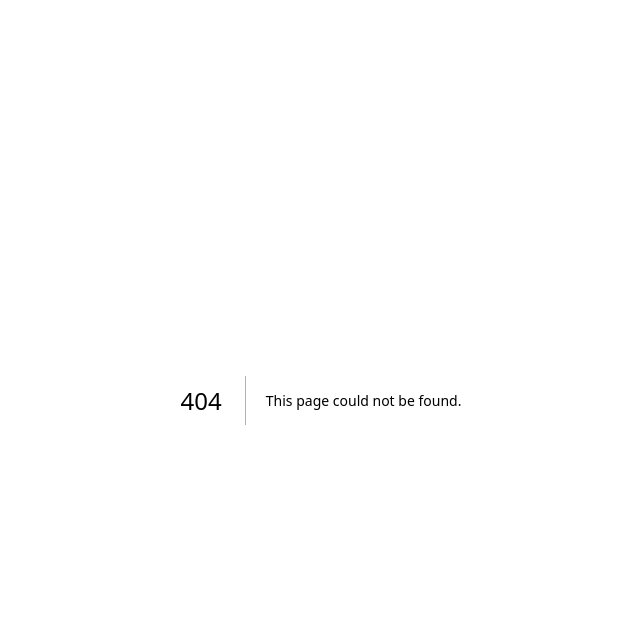
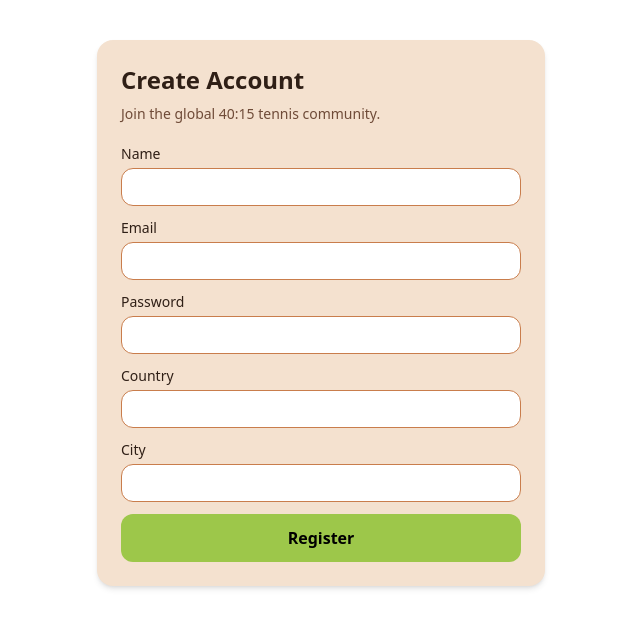
Before and after one commit to Indiant13/4015, a Next.js app: page /register in a window 1280 px wide. Before the commit this address had no page. Shown: the top 628 px of the page, without its empty margins (319-959 px from the left). Built offline with nearby package versions, Linux system fonts and the light colour scheme.

Commit message:
Add register feature module and refine header discovery kebab behavior

```diff
--- /dev/null
+++ b/app/(auth)/register/page.tsx
@@ -0,0 +1,9 @@
+import RegisterFeature from "../../../features/register";
+
+export default function RegisterPage() {
+  return (
+    <main className="mx-auto w-full max-w-6xl px-4 py-10 sm:px-6 lg:px-8">
+      <RegisterFeature />
+    </main>
+  );
+}
--- /dev/null
+++ b/entities/auth/types/registerRequest.ts
@@ -0,0 +1,7 @@
+export type RegisterRequest = {
+  name: string;
+  email: string;
+  password: string;
+  country: string;
+  city: string;
+};
--- /dev/null
+++ b/features/register/index.ts
@@ -0,0 +1,3 @@
+export { RegisterForm as default } from "./ui/RegisterForm";
+export { RegisterForm } from "./ui/RegisterForm";
+export type { RegisterFormState } from "./model/types";
--- /dev/null
+++ b/features/register/model/types.ts
@@ -0,0 +1,3 @@
+import type { RegisterRequest } from "../../../entities/auth/types/registerRequest";
+
+export type RegisterFormState = RegisterRequest;
--- /dev/null
+++ b/features/register/ui/RegisterForm.tsx
@@ -0,0 +1,100 @@
+"use client";
+
+import { FormEvent, useState } from "react";
+import { registerUser } from "../../../services/auth/application/registerUser";
+import type { RegisterFormState } from "../model/types";
+
+const INITIAL_STATE: RegisterFormState = {
+  name: "",
+  email: "",
+  password: "",
+  country: "",
+  city: "",
+};
+
+export function RegisterForm() {
+  const [form, setForm] = useState<RegisterFormState>(INITIAL_STATE);
+  const [isSubmitted, setIsSubmitted] = useState(false);
+
+  const handleSubmit = async (event: FormEvent<HTMLFormElement>) => {
+    event.preventDefault();
+
+    const isSuccess = await registerUser(form);
+    setIsSubmitted(isSuccess);
+  };
+
+  return (
+    <section className="mx-auto w-full max-w-md rounded-2xl bg-clay-100 p-6 shadow-md">
+      <h1 className="text-2xl font-semibold text-[var(--color-text-primary)]">Create Account</h1>
+      <p className="mt-2 text-sm text-[var(--color-text-secondary)]">Join the global 40:15 tennis community.</p>
+
+      <form className="mt-5 space-y-3" onSubmit={handleSubmit}>
+        <label className="block">
+          <span className="mb-1 block text-sm text-[var(--color-text-primary)]">Name</span>
+          <input
+            required
+            type="text"
+            value={form.name}
+            onChange={(event) => setForm((prev) => ({ ...prev, name: event.target.value }))}
+            className="w-full rounded-xl border border-clay-500 bg-white px-3 py-2 text-sm text-[var(--color-text-primary)] outline-none"
+          />
+        </label>
+
+        <label className="block">
+          <span className="mb-1 block text-sm text-[var(--color-text-primary)]">Email</span>
+          <input
+            required
+            type="email"
+            value={form.email}
+            onChange={(event) => setForm((prev) => ({ ...prev, email: event.target.value }))}
+            className="w-full rounded-xl border border-clay-500 bg-white px-3 py-2 text-sm text-[var(--color-text-primary)] outline-none"
+          />
+        </label>
+
+        <label className="block">
+          <span className="mb-1 block text-sm text-[var(--color-text-primary)]">Password</span>
+          <input
+            required
+            type="password"
+            value={form.password}
+            onChange={(event) => setForm((prev) => ({ ...prev, password: event.target.value }))}
+            className="w-full rounded-xl border border-clay-500 bg-white px-3 py-2 text-sm text-[var(--color-text-primary)] outline-none"
+          />
+        </label>
+
+        <label className="block">
+          <span className="mb-1 block text-sm text-[var(--color-text-primary)]">Country</span>
+          <input
+            required
+            type="text"
+            value={form.country}
+            onChange={(event) => setForm((prev) => ({ ...prev, country: event.target.value }))}
+            className="w-full rounded-xl border border-clay-500 bg-white px-3 py-2 text-sm text-[var(--color-text-primary)] outline-none"
+          />
+        </label>
+
+        <label className="block">
+          <span className="mb-1 block text-sm text-[var(--color-text-primary)]">City</span>
+          <input
+            required
+            type="text"
+            value={form.city}
+            onChange={(event) => setForm((prev) => ({ ...prev, city: event.target.value }))}
+            className="w-full rounded-xl border border-clay-500 bg-white px-3 py-2 text-sm text-[var(--color-text-primary)] outline-none"
+          />
+        </label>
+
+        <button
+          type="submit"
+          className="mt-4 w-full rounded-xl bg-tennis-500 py-3 text-clay-700 font-semibold transition hover:scale-105"
+        >
+          Register
+        </button>
+
+        {isSubmitted ? (
+          <p className="text-sm text-[var(--color-text-secondary)]">Registration request accepted.</p>
+        ) : null}
+      </form>
+    </section>
+  );
+}
--- /dev/null
+++ b/services/auth/application/registerUser.ts
@@ -0,0 +1,5 @@
+import type { RegisterRequest } from "../../../entities/auth/types/registerRequest";
+
+export async function registerUser(_payload: RegisterRequest): Promise<boolean> {
+  return true;
+}
--- /dev/null
+++ b/shared/ui/icons/KebabIcon.tsx
@@ -0,0 +1,9 @@
+export function KebabIcon() {
+  return (
+    <span className="flex flex-col items-center justify-center gap-0.5 text-clay-700" aria-hidden="true">
+      <span className="h-1 w-1 rounded-full bg-current" />
+      <span className="h-1 w-1 rounded-full bg-current" />
+      <span className="h-1 w-1 rounded-full bg-current" />
+    </span>
+  );
+}
--- a/shared/ui/layout/Header.tsx
+++ b/shared/ui/layout/Header.tsx
@@ -12,10 +12,10 @@ export function Header({ user }: HeaderProps) {
     <header className="border-b border-[var(--color-border-soft)] bg-[var(--color-surface-base)]/90 backdrop-blur">
       <div className="mx-auto flex w-full max-w-6xl items-center justify-between gap-4 px-4 py-4 sm:px-6 lg:px-8">
         <div className="flex items-center gap-3">
+          <DiscoveryMenu />
           <Link href="/" className="text-lg font-semibold tracking-wide text-[var(--color-text-primary)]">
             40:15
           </Link>
-          <DiscoveryMenu />
         </div>
 
         {user ? (
--- a/shared/ui/navigation/DiscoveryMenu.tsx
+++ b/shared/ui/navigation/DiscoveryMenu.tsx
@@ -1,7 +1,8 @@
 "use client";
 
 import Link from "next/link";
-import { useState } from "react";
+import { useEffect, useRef, useState } from "react";
+import { KebabIcon } from "../icons/KebabIcon";
 
 const DISCOVERY_LINKS = [
   { href: "/players", label: "Players in Spain" },
@@ -13,18 +14,41 @@ const DISCOVERY_LINKS = [
 
 export function DiscoveryMenu() {
   const [isOpen, setIsOpen] = useState(false);
+  const menuRef = useRef<HTMLDivElement | null>(null);
+
+  useEffect(() => {
+    const handlePointerOutside = (event: MouseEvent | TouchEvent) => {
+      const target = event.target as Node | null;
+
+      if (!target) {
+        return;
+      }
+
+      if (menuRef.current && !menuRef.current.contains(target)) {
+        setIsOpen(false);
+      }
+    };
+
+    document.addEventListener("mousedown", handlePointerOutside);
+    document.addEventListener("touchstart", handlePointerOutside);
+
+    return () => {
+      document.removeEventListener("mousedown", handlePointerOutside);
+      document.removeEventListener("touchstart", handlePointerOutside);
+    };
+  }, []);
 
   return (
-    <div className="relative">
+    <div ref={menuRef} className="relative">
       <button
         type="button"
         onClick={() => setIsOpen((prev) => !prev)}
-        className="inline-flex items-center gap-2 rounded-xl border border-clay-500 bg-clay-100 px-4 py-2 text-sm font-medium text-[var(--color-text-primary)] transition hover:scale-105"
+        className="flex h-10 w-10 items-center justify-center rounded-xl border border-clay-500 transition hover:bg-clay-100"
         aria-expanded={isOpen}
         aria-haspopup="menu"
+        aria-label="Open discovery navigation"
       >
-        Discover
-        <span aria-hidden="true" className="text-xs">▼</span>
+        <KebabIcon />
       </button>
 
       {isOpen ? (
```
